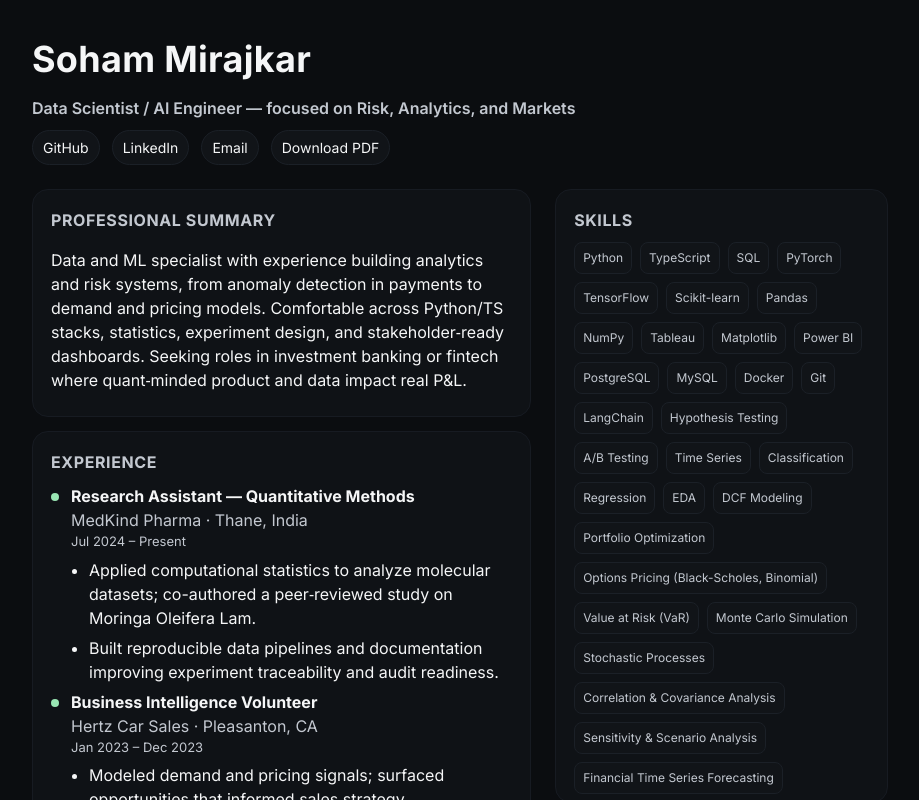
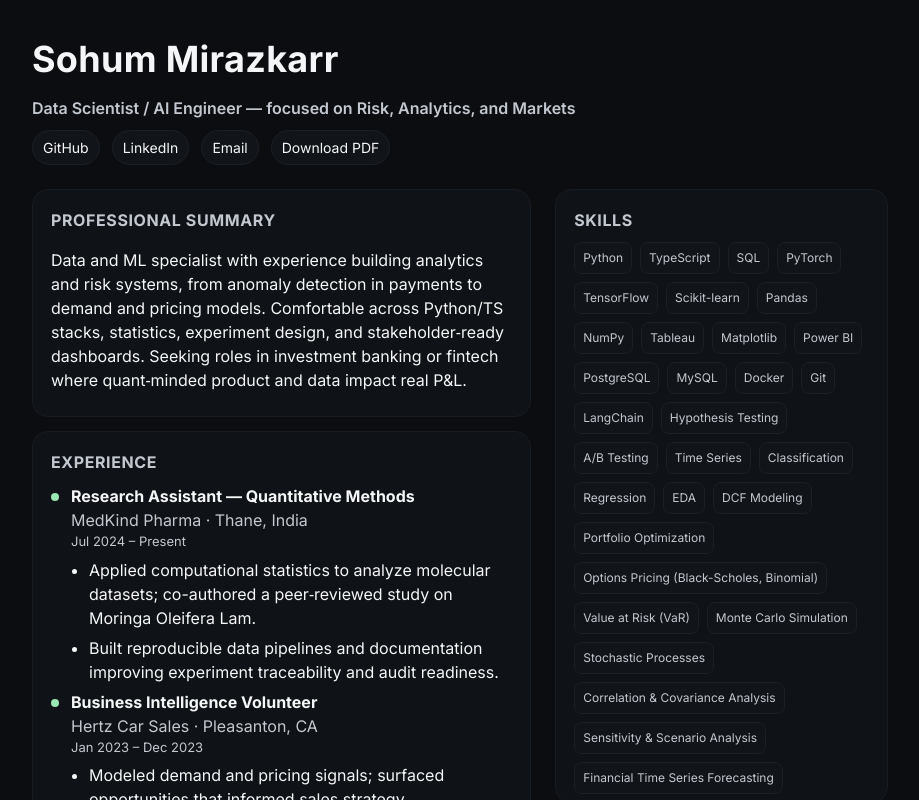
Before and after one commit to sohammirajkar/SohumMirazkar_Resume, a React (Vite) app: page / in a window 1280 px wide. Shown: the top 800 px of the page, without its empty margins (180-1099 px from the left). Built offline with nearby package versions, Linux system fonts and the light colour scheme.

Commit message:
Update App.tsx

```diff
--- a/src/resume/App.tsx
+++ b/src/resume/App.tsx
@@ -169,7 +169,7 @@ export default function App() {
   return (
     <div className="container">
       <header className="header">
-        <div className="name">Soham Mirajkar</div>
+        <div className="name">Sohum Mirazkarr</div>
         <div className="title">Data Scientist / AI Engineer — focused on Risk, Analytics, and Markets</div>
         <div className="toplinks">
           {links.map(l => <a key={l.href} className="pill" href={l.href} target="_blank" rel="noreferrer">{l.label}</a>)}
```
